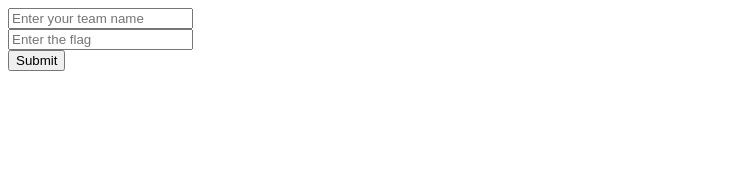
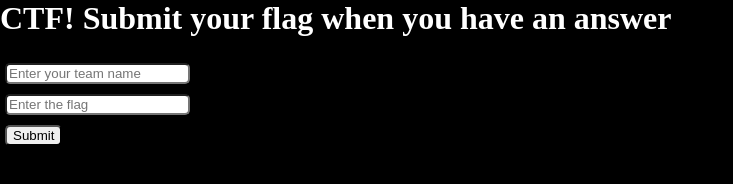
Before and after one commit to rpcatullo/Hack-Club-Kickoff, a website: page ctf/index.html in a window 1280 px wide. Shown: the whole page, without its empty margins (0-733 px from the left). Drawn offline with Linux system fonts and the light colour scheme.

Commit message:
Update index.html

```diff
--- a/ctf/index.html
+++ b/ctf/index.html
@@ -1,9 +1,32 @@
 <html>
+  <head>
+    <style>
+      body, html {
+        background-color: #000;
+        margin: 0;
+        padding: 0;
+      }
+      input {
+        border-radius: 5px;
+        margin: 5px;
+      }
+      h1 {
+        background-color: inherit;
+        color: white;
+      }
+      div {
+        background-color: inherit;
+      }
+    </style>
+  </head>
 <body>
+<div>
+<h1>CTF! Submit your flag when you have an answer</h1>
 <form method="POST" action="https://brick-attempt.glitch.me/submit">
 <input type="text" name="name" placeholder="Enter your team name"><br>
 <input type="text" name="flag" placeholder="Enter the flag"><br>
 <input type="submit">
 </form>
+</div>
 </body>
 </html>
```
